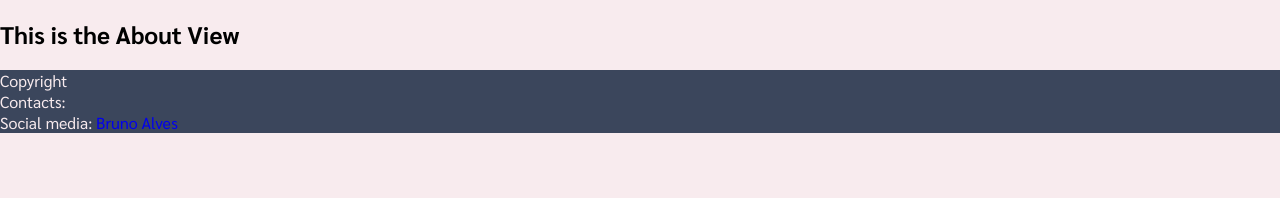
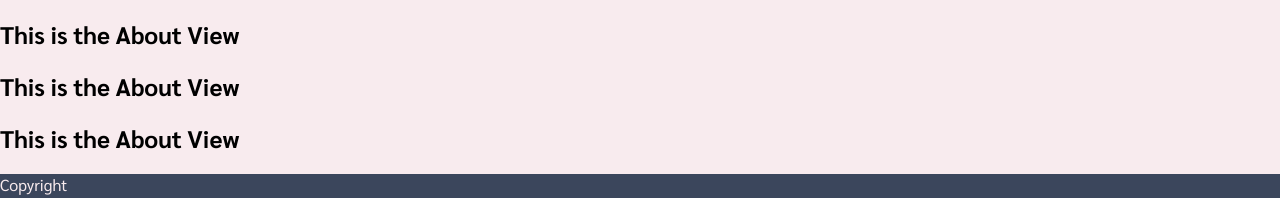
Before and after one commit to flag-80306/project1-Bruno-Alves, a React (Vite) app: page /aboutme in a window 1280 px wide. Shown: the part 692-890 px from the top of the page. Before the commit the page ends 825 px from the top, so only its background shows below. Built offline with nearby package versions, Linux system fonts and the light colour scheme.

Commit message:
map params name changed

```diff
--- a/src/components/Carousel.jsx
+++ b/src/components/Carousel.jsx
@@ -24,9 +24,9 @@ function Carousel({ city }) {
           className="arrow arrow-left"
           onClick={prevSlide}
         />
-        {city.slides?.map((slideSRC, index) => (
+        {city.slides?.map((imageSource, index) => (
           <img
-            src={slideSRC}
+            src={imageSource}
             className={slide === index ? "slide" : "slide slide-hidden"}
             alt={`Image of ${city.name}`}
             key={index}
--- a/src/views/AboutView.jsx
+++ b/src/views/AboutView.jsx
@@ -41,6 +41,8 @@ function AboutView() {
       <h2>This is the About View</h2>
       <h2>This is the About View</h2>
       <h2>This is the About View</h2>
+      <h2>This is the About View</h2>
+      <h2>This is the About View</h2>
     </>
   );
 }
--- a/src/views/CardDetailView.jsx
+++ b/src/views/CardDetailView.jsx
@@ -2,6 +2,7 @@ import Carousel from "../components/Carousel";
 import { useState, useEffect } from "react";
 
 function CardDetailView({ id }) {
+  console.log("Console.log id!");
   console.log(id);
 
   const [city, setCity] = useState({});
@@ -16,6 +17,7 @@ function CardDetailView({ id }) {
       const foundElement = result.find((elem) => {
         return elem.id == id;
       });
+      console.log("Console.log foundElement!");
       console.log(foundElement);
       setCity(foundElement);
     })();
```
